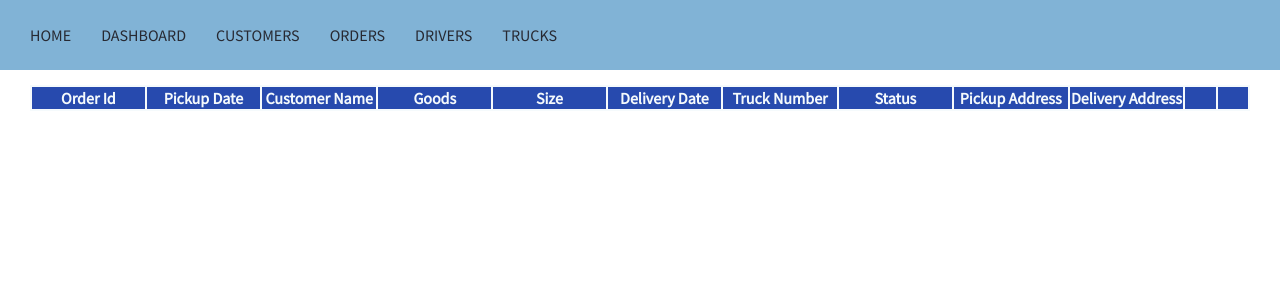
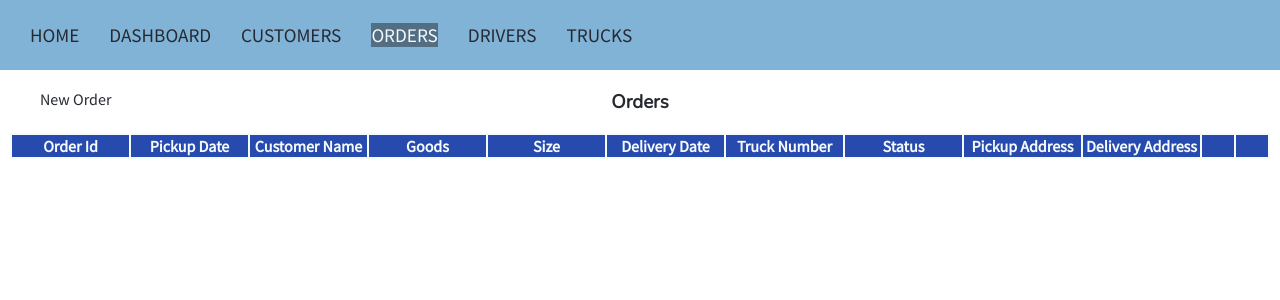
Before and after one commit to Sniedze/Logistic-tool, a PHP site: page /orders.php in a window 1280 px wide. Shown: the top 300 px of the page. Run offline with PHP 8.4, Linux system fonts and the light colour scheme; data that the repository does not hold is empty.

Commit message:
adds varables in main.scss

```diff
--- a/css/style.css
+++ b/css/style.css
@@ -17,9 +17,16 @@
   border: black 1px solid;
 }
 
+#OrdersBody .container .create-link {
+  position: absolute;
+  left: 40px;
+}
+#OrdersBody .container h3 {
+  text-align: center;
+}
 #OrdersBody .container table {
   background-color: #F5FAFC;
-  margin: 0 30px;
+  margin: 0 auto;
 }
 #OrdersBody .container table tbody .attribute-row {
   background-color: #274AAE;
@@ -48,8 +55,6 @@
 }
 
 nav {
-  position: fixed;
-  width: 100vw;
   height: 70px;
   display: -ms-flexbox;
   display: flex;
@@ -59,6 +64,7 @@ nav {
 }
 nav a {
   margin-left: 30px;
+  font-size: 1.2em;
 }
 
 html,
@@ -87,4 +93,9 @@ th {
   display: none;
 }
 
+.active {
+  background: rgba(39, 41, 50, 0.5);
+  color: #F5FAFC;
+}
+
 /*# sourceMappingURL=style.css.map */
--- a/orders.php
+++ b/orders.php
@@ -22,7 +22,7 @@ for($i=0; $i<count($result);$i++){
 
    <div class="container">
 
-            <a href="new_order.php" class="btn-primary btn">New Order</a>
+            <a href="new_order.php" class="create-link">New Order</a>
             <h3>Orders</h3>
             <table class=" table table-striped">
                 <tr class="attribute-row">
--- a/sass/_header.scss
+++ b/sass/_header.scss
@@ -29,6 +29,7 @@ nav{
 
     a{
      margin-left: 30px;
+     font-size: 1.2em;
 
 
     }
--- a/sass/_orders.scss
+++ b/sass/_orders.scss
@@ -21,15 +21,19 @@ $dark-blue-color: #274AAE;
 #OrdersBody{
    .container{
 
-     a{
+
+     .create-link{
+    position: absolute;
+    left: 40px;
 
      }
      h3{
+       text-align: center;
      }
      table{
       background-color: $light-grey-color;
 
-       margin: 0 30px;
+      margin: 0 auto;
        tbody{
 
         .attribute-row{
@@ -42,7 +46,7 @@ $dark-blue-color: #274AAE;
           th{
             color: $light-grey-color;
             margin: 0 auto;
-            width: 115px;
+            //width: 115px;
           }
 
         }
@@ -53,7 +57,7 @@ $dark-blue-color: #274AAE;
           }
            td{
              text-align: center;
-             width: 115px;
+             //width: 115px;
            }
            .remove, .open{
              width: 30px;
--- a/sass/main.scss
+++ b/sass/main.scss
@@ -2,6 +2,9 @@
 @import "orders";
 @import "header";
 
+$grey-color: #B7C4CC;
+$light-grey-color:#F5FAFC;
+$dark-blue-color: #274AAE;
 
 @mixin title-font{
   font-family: 'Source Sans Pro', sans-serif;
@@ -31,5 +34,6 @@ th{
   display: none;
 }
 .active{
-
-}
+  background: rgb(39,41,50,0.5);
+  color: $light-grey-color;
+  }
```
Also changed, not shown: 1 other file.
